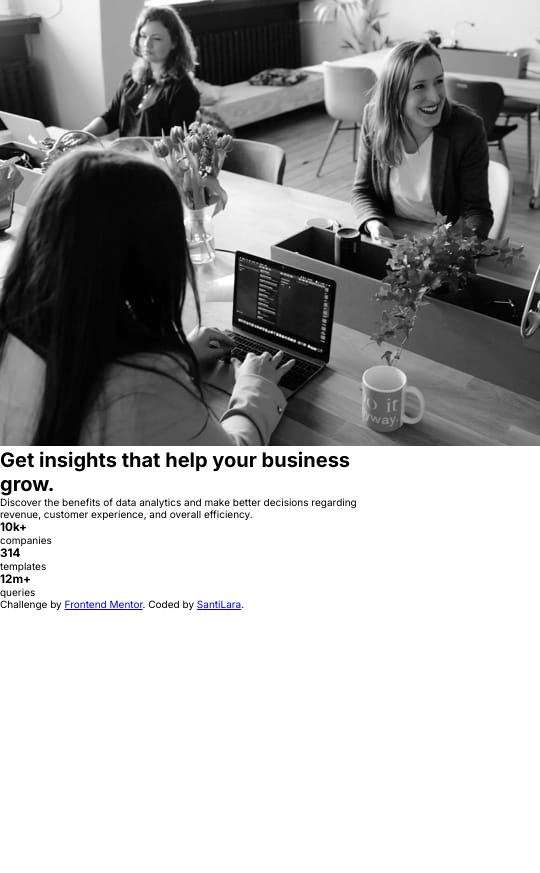
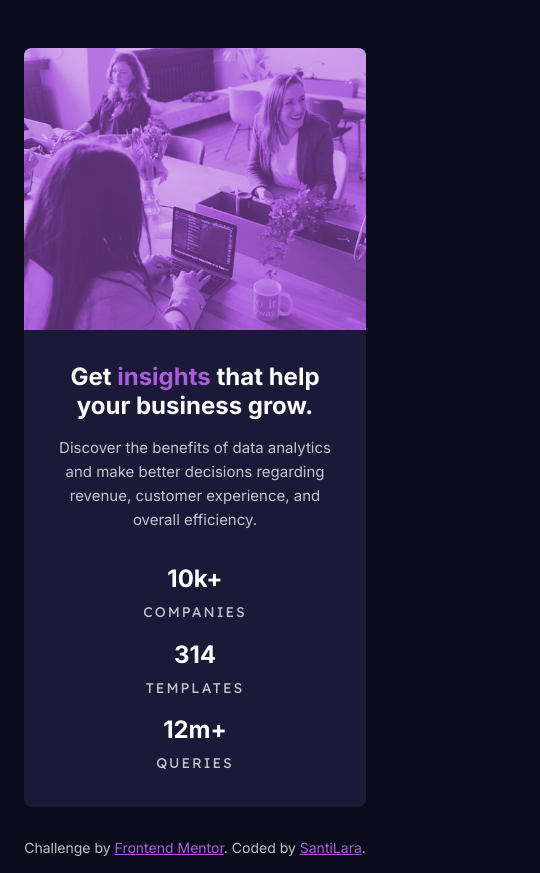
Before and after one commit to SantiagoLaraE/stats-preview-card-component, a plain HTML site: page index.html in a window 390 px wide. Shown: the whole page, 540 px wide, since content can reach past the window. Before the commit the page ends 844 px from the top, so only its background shows below. Drawn offline with Linux system fonts and the light colour scheme.

Commit message:
Estilos para stats-card, creación de css responsive y ajustes media de HTML

```diff
--- a/css/desktop.css
+++ b/css/desktop.css
@@ -0,0 +1,4 @@
+
+.stats-card__text{
+    padding: 7.2rem;
+}
--- a/css/style.css
+++ b/css/style.css
@@ -18,4 +18,93 @@ html{
     font-size: 62.5%;
     font-family: 'Inter', sans-serif;
 }
-/* font-family: 'Lexend Deca', sans-serif; */
+body{
+    background-color: var(--main-bg-color);
+    padding: 4.8rem 2.4rem 0;
+    display: grid;
+    grid-template-rows: 1fr 50px;
+    grid-gap: 1.6rem;
+    place-items: center;
+}
+p{
+    font-size: 1.5rem;
+    color:var(--paragrahp-color);
+    line-height: 1.6;
+}
+
+
+/* ----- Stats Card ----- */
+
+.stats-card{
+    width: 100%;
+    max-width: 111rem;
+    background-color: var(--card-bg-color);
+    text-align: center;
+    border-radius: 0.8rem;
+    overflow: hidden;
+}
+
+.stats-card__img{
+    position: relative;
+}
+.stats-card__img::before, .stats-card__img::after{
+    width: 100%;
+    height: 100%;
+    background-color: var(--accent-color);
+    position: absolute;
+    content: ' ';
+    mix-blend-mode: overlay;
+    top: 0;
+    left:0;
+}
+.stats-card__img::after{
+    mix-blend-mode: normal;
+    opacity: 0.5;
+}
+.stats-card__img img{
+    width: 100%;
+    height: 100%;
+    vertical-align: top;
+    object-fit: cover;
+}
+.stats-card__text{
+    padding: 3.2rem;
+}
+.stats-card__title{
+    font-size: 2.4rem;
+    color: var(--headers-color);
+    margin-bottom: 1.6rem;
+}
+.stats-card__title span{
+    color: var(--accent-color);
+}
+.stats-card__description{
+    margin-bottom: 3.2rem;
+}
+.stats-card__stats{
+    display: flex;
+    flex-direction: column;
+    align-items: center;
+    gap: 1.6rem;
+}
+.stats-card__data{
+    font-weight: 700;
+    color: var(--headers-color);
+    font-size: 2.4rem;
+}
+.stats-card__data-name{
+    margin-top: 0.8rem;
+    text-transform: uppercase;
+    font-family: 'Lexend Deca', sans-serif;
+    font-size: 1.4rem;
+    letter-spacing: 0.2rem;
+}
+
+.attribution{
+    text-align: center;
+    font-size: 1.4rem;
+    color: var(--paragrahp-color);
+}
+.attribution a{
+ color:var(--accent-color);
+}
--- /dev/null
+++ b/css/tablet.css
@@ -0,0 +1,24 @@
+body{
+    height: 100vh;
+}
+.stats-card__title{
+    font-size: 3.6rem;
+    margin-bottom: 3.2rem;
+}
+.stats-card{
+   display: flex;
+   text-align: left;
+}
+.stats-card__img{
+    order: 1;
+    width: 50%;
+}
+.stats-card__text{
+    order: 0;
+    width: 50%;
+}
+.stats-card__stats{
+    margin-top: 7.4rem;
+    flex-direction: row;
+    justify-content: space-between;
+}
--- a/index.html
+++ b/index.html
@@ -11,22 +11,24 @@
 
   <title>Frontend Mentor | Stats preview card component</title>
   <link rel="preconnect" href="https://fonts.googleapis.com">
-  <link rel="preconnect" href="https://fonts.gstatic.com" crossorigin>
-  <link href="https://fonts.googleapis.com/css2?family=Inter:wght@400;700&family=Lexend+Deca&display=swap"
-    rel="stylesheet">
+<link rel="preconnect" href="https://fonts.gstatic.com" crossorigin>
+<link href="https://fonts.googleapis.com/css2?family=Inter:wght@400;700&family=Lexend+Deca&display=swap" rel="stylesheet">
   <link rel="stylesheet" href="./css/style.css">
-  <link rel="stylesheet" href="./css/desktop.css" media="(min-width: 760px)" />
+  <link rel="stylesheet" href="./css/tablet.css" media="(min-width: 768px)" />
+  <link rel="stylesheet" href="./css/desktop.css" media="(min-width: 1024px)" />
 </head>
 
 <body>
 
   <main class="stats-card">
-    <picture>
-      <source media="(min-width: 760px)" srcset="./images/image-header-mobile.jpg">
-      <img src="./images/image-header-desktop.jpg" alt="People working at office ">
-    </picture>
+    <div class="stats-card__img">
+      <picture>
+        <source media="(min-width: 1024px)" srcset="./images/image-header-mobile.jpg">
+        <img src="./images/image-header-desktop.jpg" alt="People working at office ">
+      </picture>
+    </div>
     <div class="stats-card__text">
-      <h1 class="stats-card__title">Get insights that help your business grow.</h1>
+      <h1 class="stats-card__title">Get <span>insights</span> that help your business grow.</h1>
       <p class="stats-card__description">Discover the benefits of data analytics and make better decisions regarding
         revenue, customer
         experience, and overall efficiency.</p>
```
